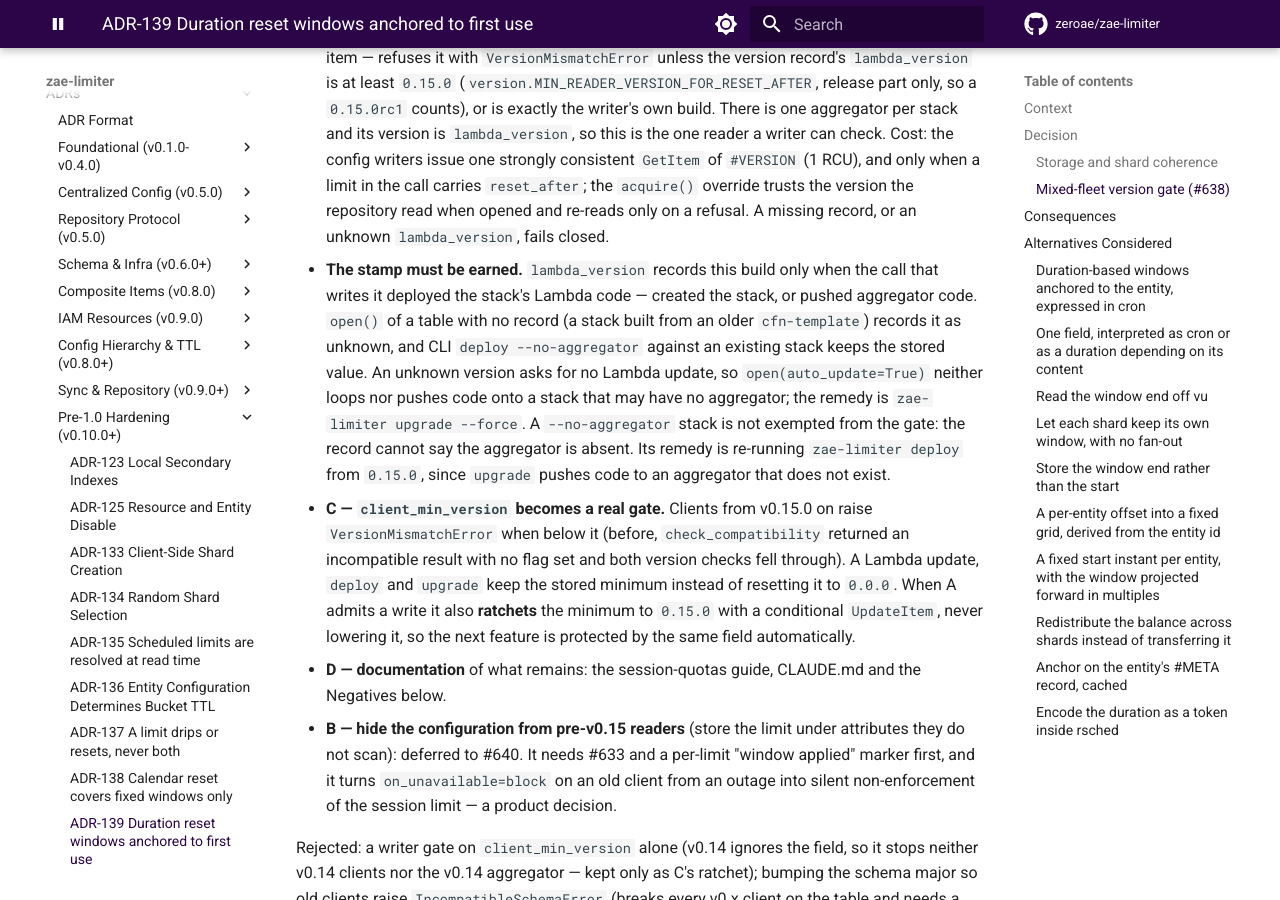
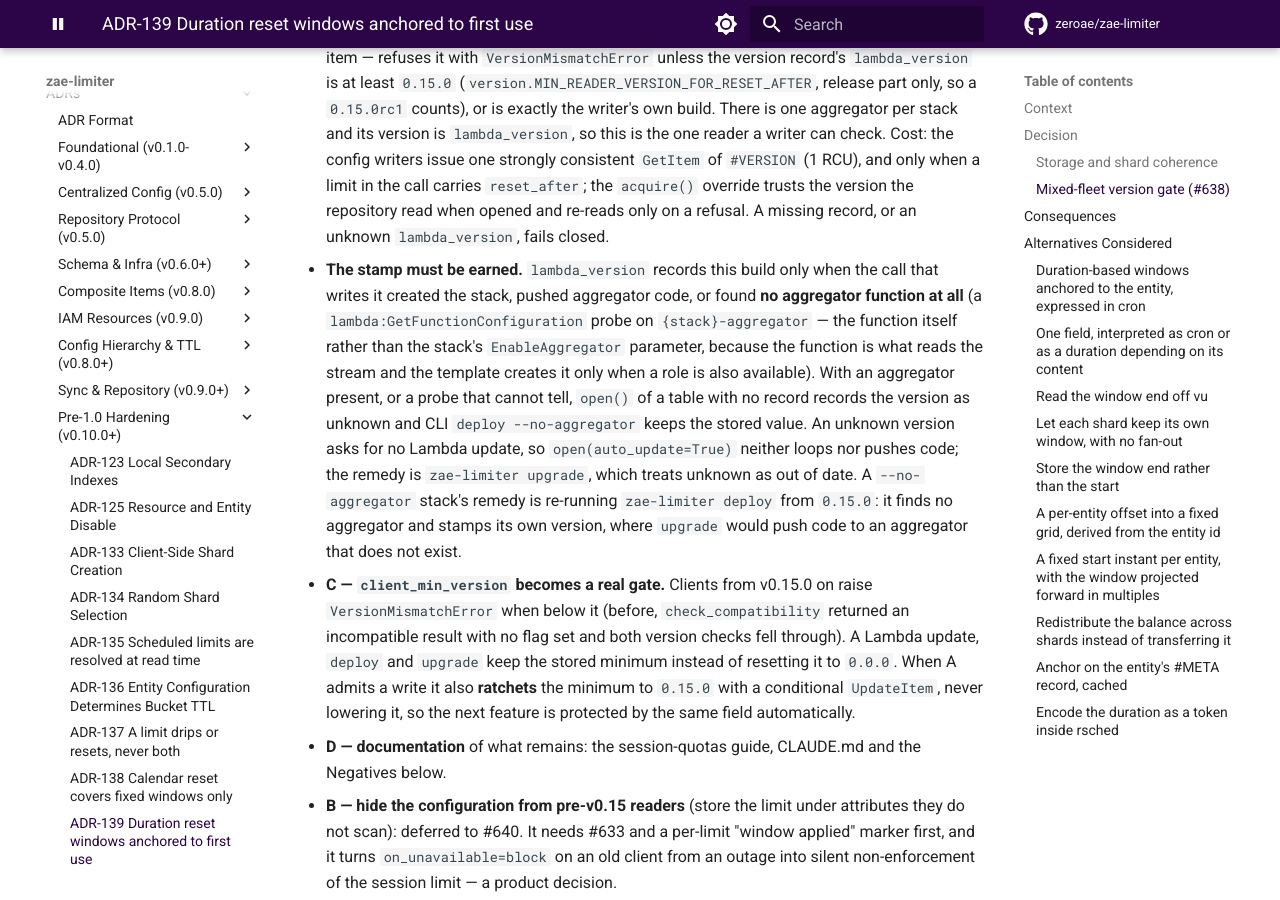
Before and after one commit to zeroae/zae-limiter, an MkDocs documentation site: the page built from docs/adr/139-duration-reset-windows.md, in a window 1280 px wide and 900 px high, scrolled down 3426 px. Built offline with MkDocs 1.6.1 and Material for MkDocs 9.7.7, drawn with Linux system fonts in a browser that asks for light colours; comment, search, counter and statistics services are not loaded; the version menu is left out.

Commit message:
📝 docs(limiter): make re-running deploy the documented way out again
ADR-139, CLAUDE.md, the session-quotas guide and the version runbook
now say what round 2 does: a --no-aggregator redeploy probes for the
aggregator function and stamps its own version when there is none, so
re-running v0.15 `zae-limiter deploy` is again the remedy for such a
stack (whose upgrade and auto-update hit #644). The unknown-stamp remedy
is plain `zae-limiter upgrade`; an unknown stamp also turns off Lambda
auto-update; `check` and `version` report a too-old client instead of
refusing; and the override pre-check lives in the limiter, inside the
on_unavailable handling.

Refs #638

Co-Authored-By: Claude Opus 5.5 <noreply@anthropic.com>

```diff
--- a/docs/adr/139-duration-reset-windows.md
+++ b/docs/adr/139-duration-reset-windows.md
@@ -143,14 +143,17 @@ deferred to #640.
   repository read when opened and re-reads only on a refusal. A missing record, or an unknown
   `lambda_version`, fails closed.
 - **The stamp must be earned.** `lambda_version` records this build only when the call that
-  writes it deployed the stack's Lambda code — created the stack, or pushed aggregator code.
-  `open()` of a table with no record (a stack built from an older `cfn-template`) records it as
-  unknown, and CLI `deploy --no-aggregator` against an existing stack keeps the stored value. An
-  unknown version asks for no Lambda update, so `open(auto_update=True)` neither loops nor
-  pushes code onto a stack that may have no aggregator; the remedy is `zae-limiter upgrade
-  --force`. A `--no-aggregator` stack is not exempted from the gate: the record cannot say the
-  aggregator is absent. Its remedy is re-running `zae-limiter deploy` from `0.15.0`, since
-  `upgrade` pushes code to an aggregator that does not exist.
+  writes it created the stack, pushed aggregator code, or found **no aggregator function at
+  all** (a `lambda:GetFunctionConfiguration` probe on `{stack}-aggregator` — the function
+  itself rather than the stack's `EnableAggregator` parameter, because the function is what
+  reads the stream and the template creates it only when a role is also available). With an
+  aggregator present, or a probe that cannot tell, `open()` of a table with no record records
+  the version as unknown and CLI `deploy --no-aggregator` keeps the stored value. An unknown
+  version asks for no Lambda update, so `open(auto_update=True)` neither loops nor pushes code;
+  the remedy is `zae-limiter upgrade`, which treats unknown as out of date. A `--no-aggregator`
+  stack's remedy is re-running `zae-limiter deploy` from `0.15.0`: it finds no aggregator and
+  stamps its own version, where `upgrade` would push code to an aggregator that does not
+  exist.
 - **C — `client_min_version` becomes a real gate.** Clients from v0.15.0 on raise
   `VersionMismatchError` when below it (before, `check_compatibility` returned an incompatible
   result with no flag set and both version checks fell through). A Lambda update, `deploy` and
```
Also changed, not shown: CLAUDE.md (+24 -13 lines), docs/guide/session-quotas.md (+3 -2 lines), docs/operations/version.md (+14 -7 lines).
